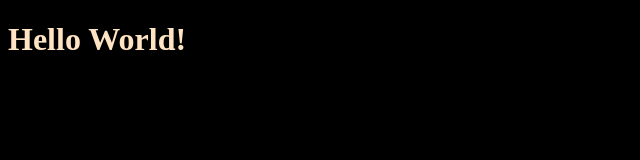
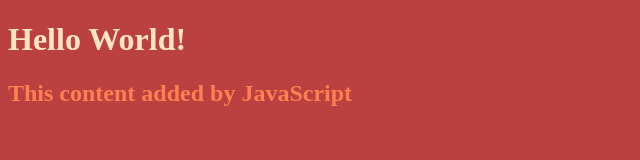
Before and after one commit to mmmaariieee/my-personal-website, a plain HTML site: page index.html in a window 1280 px wide. Shown: the whole page, without its empty margins (0-640 px from the left). Drawn offline with Linux system fonts and the light colour scheme.

Commit message:
add script.js, connect to index.html

```diff
--- a/index.html
+++ b/index.html
@@ -6,5 +6,6 @@
     </head>
     <body>
         <h1>Hello World!</h1>
+        <script src="./script.js"></script>
     </body>
 </html>
--- /dev/null
+++ b/script.js
@@ -0,0 +1,4 @@
+const h2 = document.createElement("h2");
+h2.textContent = "This content added by JavaScript";
+
+document.querySelector("body").appendChild(h2);
--- a/style.css
+++ b/style.css
@@ -1,7 +1,11 @@
 body {
-    background: #000;
+    background: rgb(187, 65, 65);
   }
 
   h1 {
     color: bisque;
   }
+
+  h2 {
+    color: coral;
+  }
```
